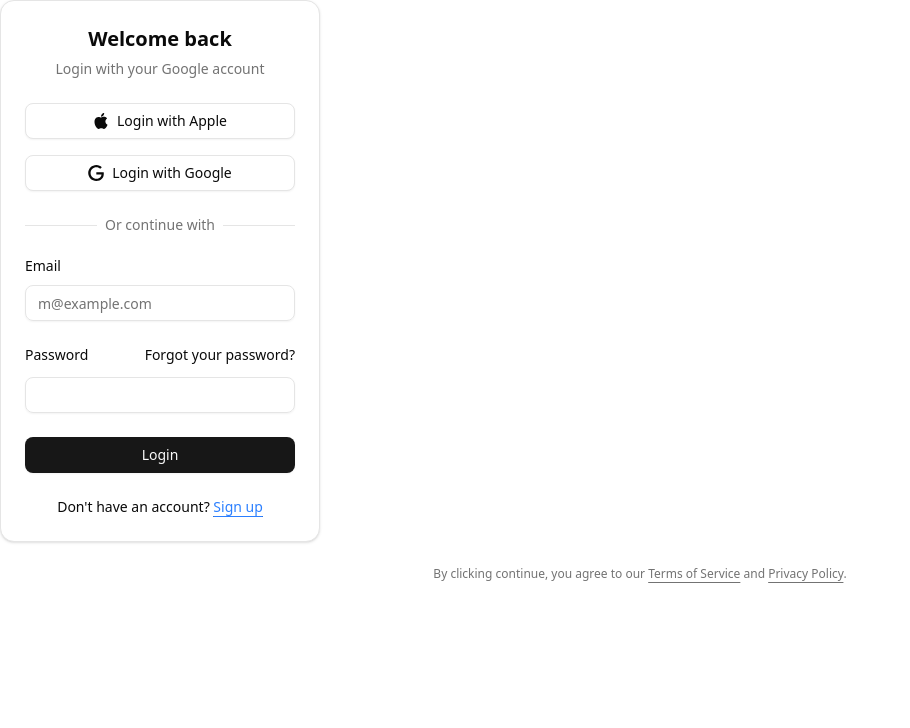
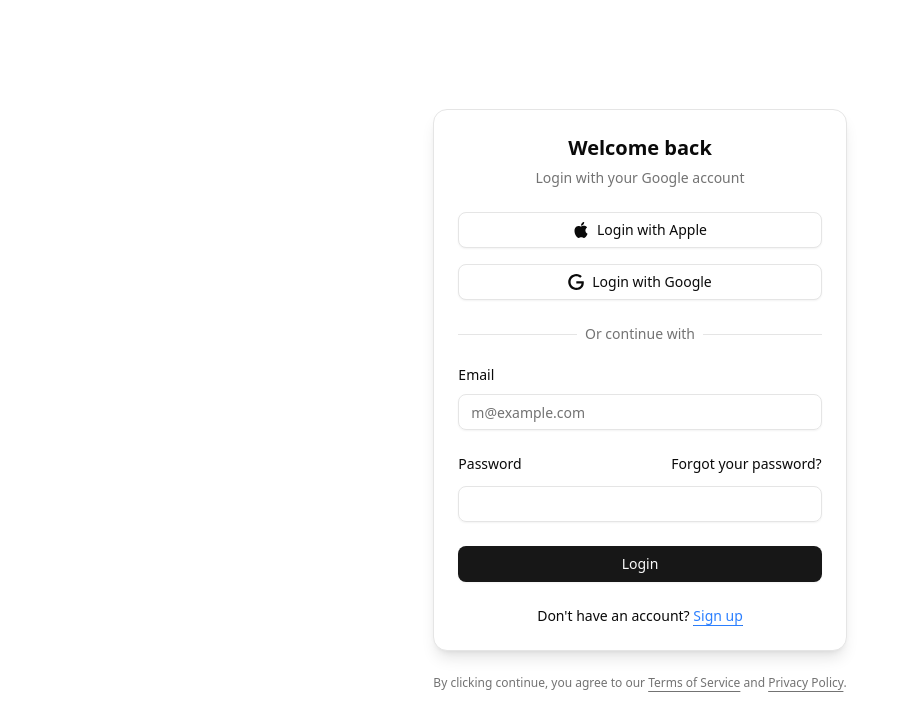
Before and after one commit to HackathonProjectKoper/FrontEnd1, a React (Vite) app: page /Login in a window 1280 px wide. Shown: the top 728 px of the page, without its empty margins (0-910 px from the left). Built offline with nearby package versions, Linux system fonts and the light colour scheme.

Commit message:
Fixed the alignment of the 2 components

```diff
--- a/src/App.jsx
+++ b/src/App.jsx
@@ -10,9 +10,11 @@
 
                     <Routes>
 
-                        <Route path="/Register" element={<RegistrationForm />} />
 
-                        <Route path="/Login" element={<LoginForm />} />
+
+                            <Route path="/Register" element={<RegistrationForm />} />
+                            <Route path="/Login" element={<LoginForm />} />
+
 
 
                     </Routes>
--- a/src/components/login-form.jsx
+++ b/src/components/login-form.jsx
@@ -16,8 +16,10 @@
   ...props
 }) {
   return (
+      <div className="flex items-center justify-center min-h-screen bg-background">
+
           <div className={cn("flex flex-col gap-6", className)} {...props}>
-      <Card>
+            <Card className="w-full max-w-md shadow-lg" >
               <CardHeader className="text-center">
                 <CardTitle className="text-xl">Welcome back</CardTitle>
                 <CardDescription>
@@ -85,5 +87,6 @@
               and <a href="#">Privacy Policy</a>.
             </div>
           </div>
+      </div>
   );
 }
--- a/src/components/registration-form.jsx
+++ b/src/components/registration-form.jsx
@@ -61,6 +61,8 @@
   const selectedDate = watch("dateOfBirth")
 
   return (
+    <div className="flex items-center justify-center min-h-screen bg-background">
+
         <Card className="w-full max-w-md shadow-lg">
           <CardHeader>
             <CardTitle className="text-2xl font-bold">Create an account</CardTitle>
@@ -152,5 +154,7 @@
             </p>
           </CardFooter>
         </Card>
+
+    </div>
   );
 }
```
Lines whose indentation alone changed are shown as unchanged.
